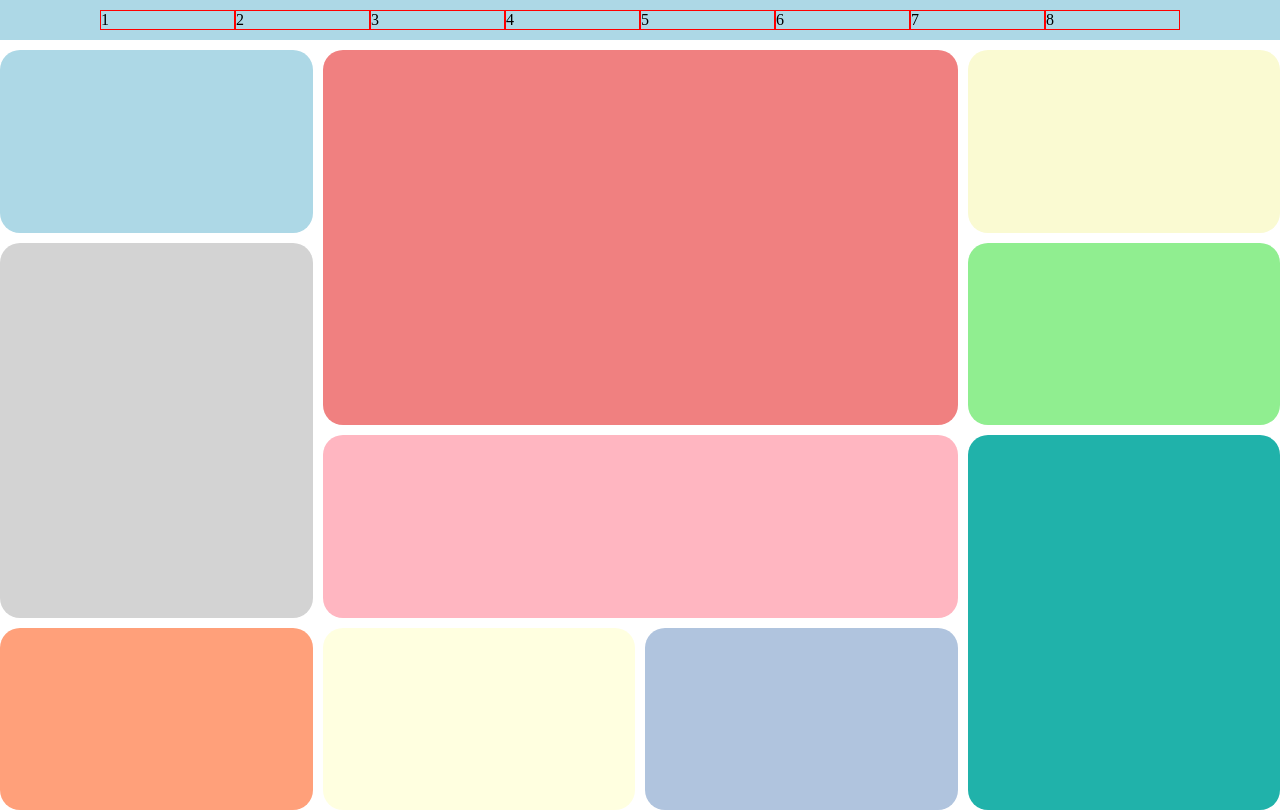
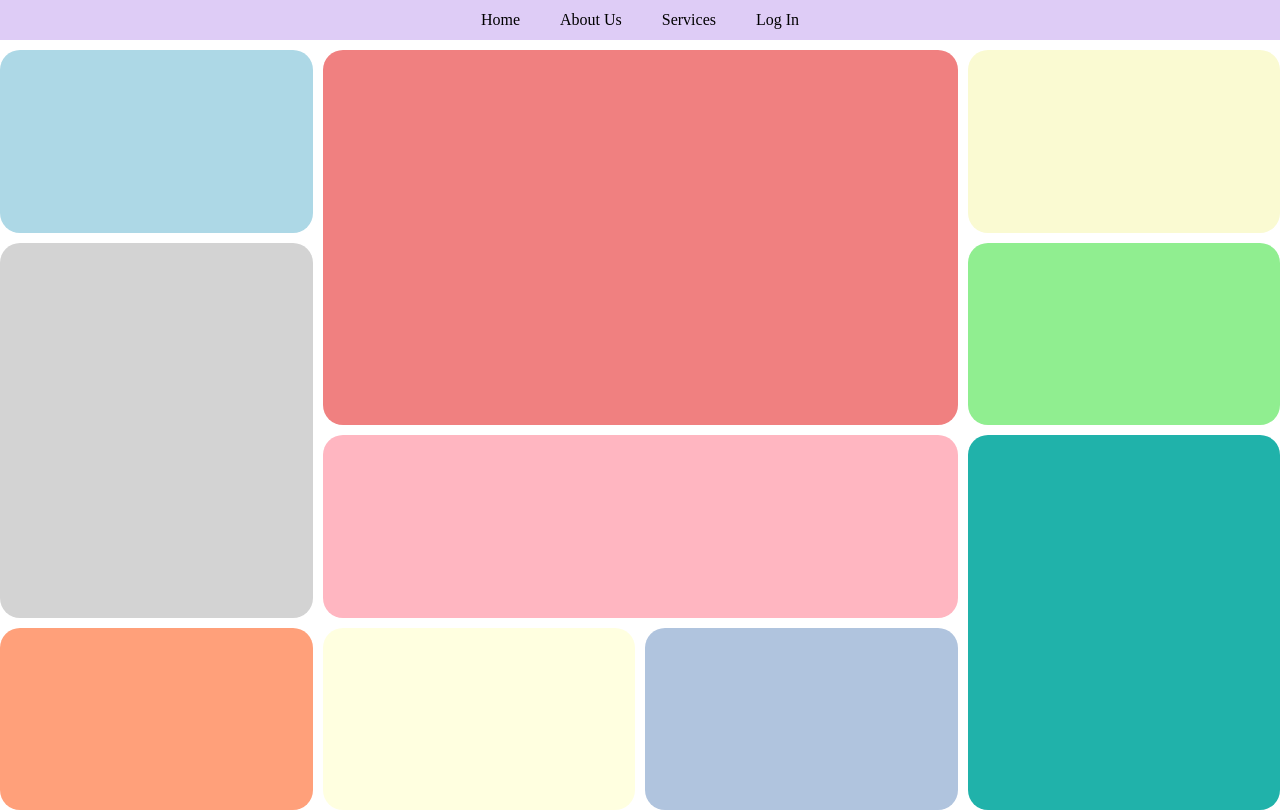
Before and after one commit to ciegodontreras/Dashboard, a plain HTML site: page index.html in a window 1280 px wide. Drawn offline with Linux system fonts and the light colour scheme.

Commit message:
edited nav bar *still needs work*

```diff
--- a/index.html
+++ b/index.html
@@ -7,16 +7,23 @@
     <link rel="stylesheet" href="styles.css">
 </head>
 <body>
-    <div class="toolbar">
-        <div class="tool1">1</div>
-        <div class="tool2">2</div>
-        <div class="tool3">3</div>
-        <div class="tool4">4</div>
-        <div class="tool5">5</div>
-        <div class="tool6">6</div>
-        <div class="tool7">7</div>
-        <div class="tool8">8</div>
-    </div>
+    <nav>
+        <ul class="navbar">
+            <li class="tool1">
+                <a href="#">Home</a>
+            </li>
+            <li class="tool2">
+                <a href="#">About Us</a>
+            </li>
+            <li class="tool3">
+                <a href="#">Services</a>
+            </li>
+            <li class="tool4">
+                <a href="#">Log In</a>
+            </li>
+        </ul>
+    </nav>
+    <main>
         <div class="dashboard">
             <div class="box1"></div>
             <div class="box2"></div>
@@ -29,6 +36,7 @@
             <div class="box9"></div>
             <div class="box10"></div>
         </div>
+    </main>
     <script src="index.js"></script>
 </body>
 </html>
--- a/styles.css
+++ b/styles.css
@@ -1,14 +1,22 @@
 * {
     margin: 0;
+    padding: 0;
 }
 
-.toolbar {
+.navbar {
     display: flex;
     justify-content: center;
     align-items: center;
-    background-color: lightblue;
     height: 5vh;
-    padding: 0 100px;
+    list-style: none;
+    background-color: rgb(222, 204, 246);
+    margin-bottom: 10px;
+}
+
+li a {
+    text-decoration: none;
+    color: black;
+    padding: 0 20px;
 }
 
 .dashboard {
@@ -21,17 +29,10 @@
     ;
     height: 95vh;
     gap: 10px;
-    margin-top: 10px;
-}
-
-.tool1, .tool2, .tool3, .tool4, .tool5, .tool6, .tool7, .tool8 {
-    border: 1px solid red;
-    flex: 1;
 }
 
 .box1, .box2, .box3, .box4, .box5, .box6, .box7, .box8, .box9, .box10 {
     border-radius: 20px;
-
 }
 
 .box1 {
```
Lines whose indentation alone changed are shown as unchanged.
